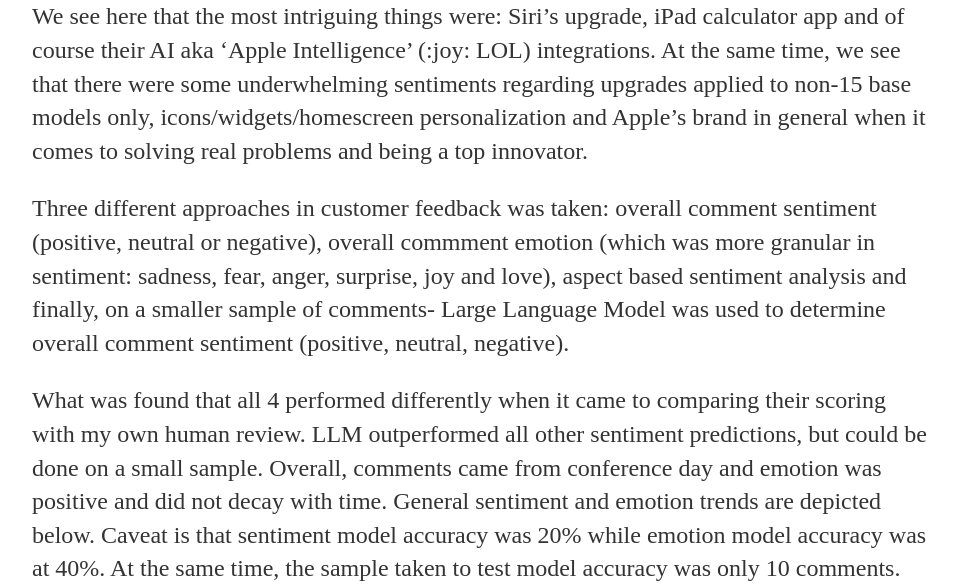
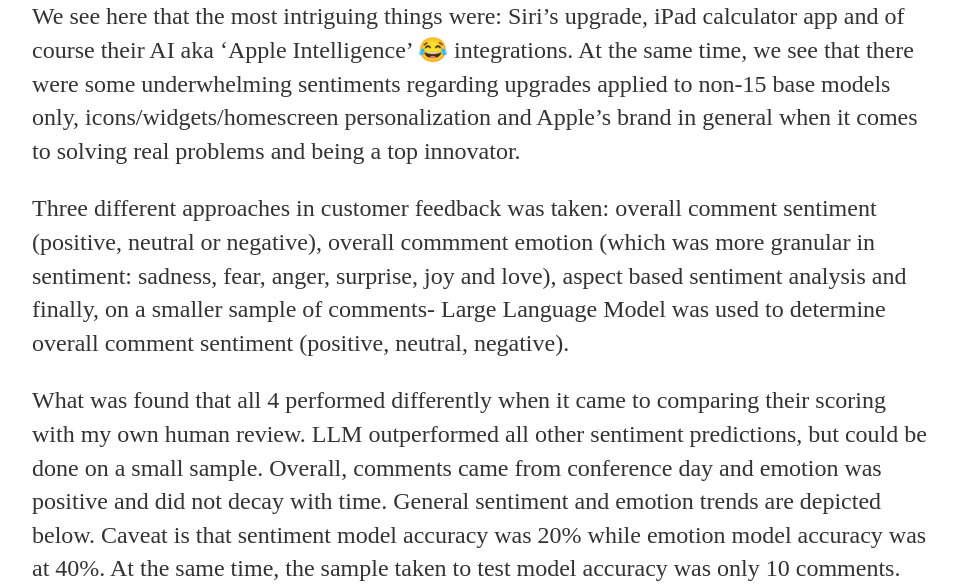
Before and after one commit to mindyng/mindyng.github.io, a Jekyll site: the page built from _posts/2024-07-13-Advanced-Language-Analysis.md, in a window 1280 px wide and 900 px high, scrolled down 1993 px, cut to the strip 257-843 px from the top of the window. Shown: the whole strip, without its empty margins (160-1118 px from the left). Built offline with Jekyll 4.4.1, drawn with Linux system fonts in a browser that asks for light colours; our own code applies the rules of GitHub Pages for plain Markdown files; some of the changed text lies outside the part shown.

Commit message:
Update 2024-07-13-Advanced-Language-Analysis.md
joy emojis added

```diff
--- a/_posts/2024-07-13-Advanced-Language-Analysis.md
+++ b/_posts/2024-07-13-Advanced-Language-Analysis.md
@@ -18,12 +18,12 @@
 Based Sentiment Analysis.
 
 When extracting the most talked about topics from the conference, it turned out that an Apple presenter using competitor's Samsung Notes app
-to present was highly joked about. Though noise, did give some insight on what is a great Notes app even if it is not made by company you work for (:joy: LOL).
+to present was highly joked about. Though noise, did give some insight on what is a great Notes app even if it is not made by company you work for 😂 .
 Despite this top topic, still able to extract much on what people were buzzing about:
 
 <img width="1300" alt="Screenshot 2024-07-14 at 9 39 19 AM" src="https://github.com/user-attachments/assets/9f1612de-5610-4528-bac7-d59e4657c87d">
 
-We see here that the most intriguing things were: Siri's upgrade, iPad calculator app and of course their AI aka 'Apple Intelligence' (:joy: LOL) integrations.
+We see here that the most intriguing things were: Siri's upgrade, iPad calculator app and of course their AI aka 'Apple Intelligence' 😂 integrations.
 At the same time, we see that there were some underwhelming sentiments regarding upgrades applied to non-15 base models only, icons/widgets/homescreen personalization
 and Apple's brand in general when it comes to solving real problems and being a top innovator.
 
```
